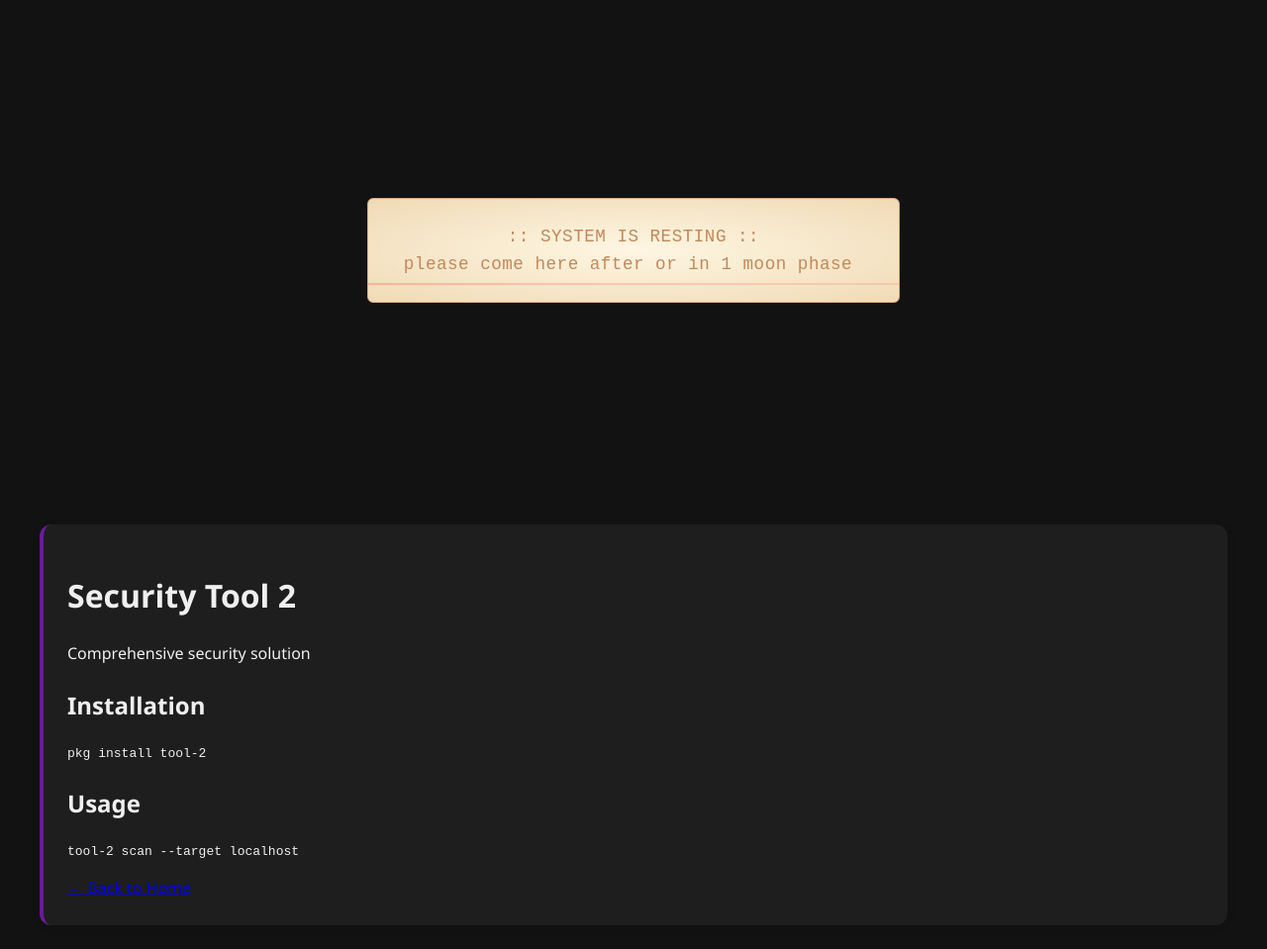
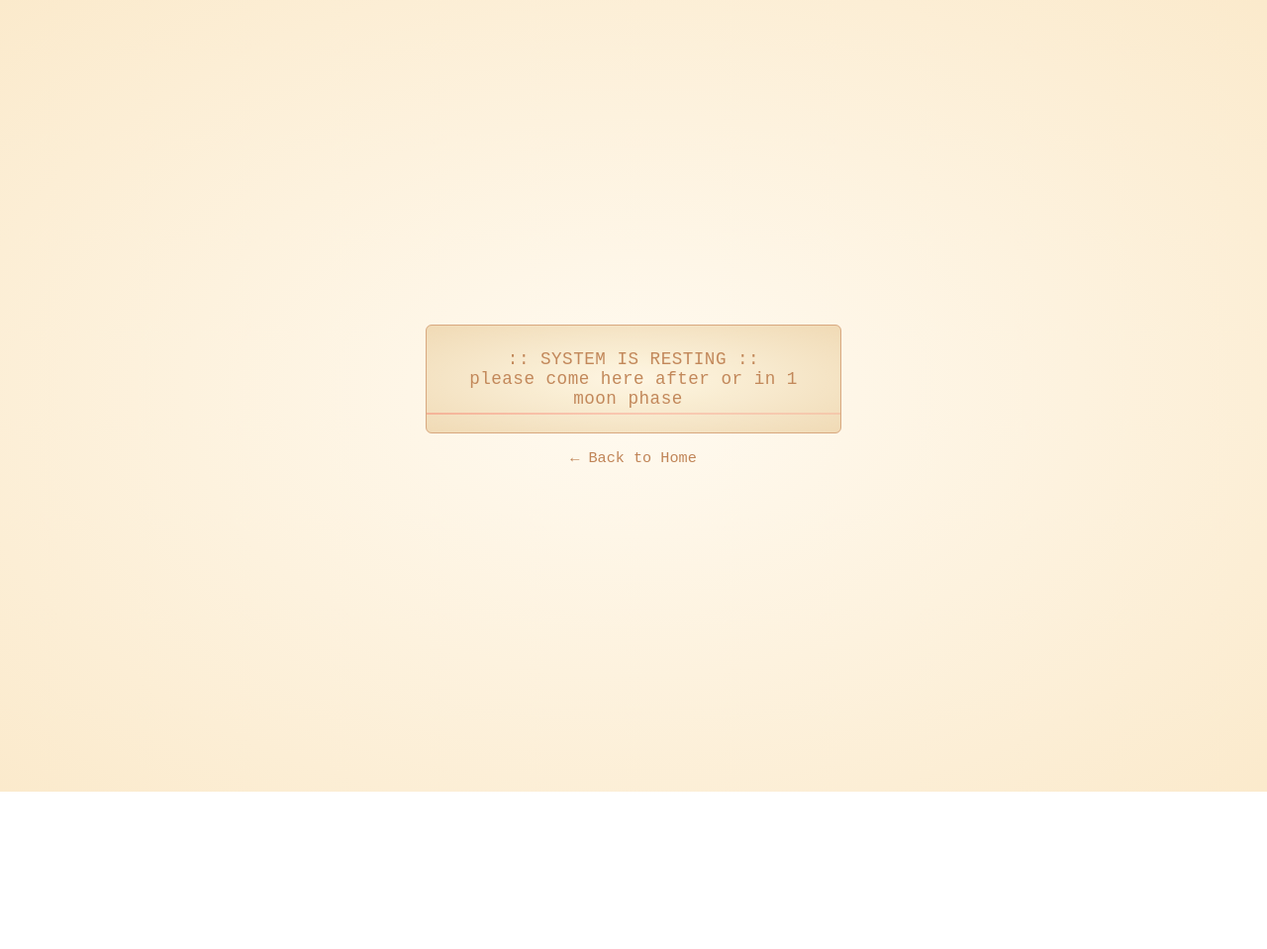
Before and after one commit to B453ZSH/b453zsh.github.io, a plain HTML site: page tools/tool1/index.html in a window 1280 px wide. Shown: the whole page at 99% size. After the commit the page ends 800 px from the top, so only its background shows below. Drawn offline with Linux system fonts and the light colour scheme.

Commit message:
Update index.html
Signed-off-by: زيك <basezsh@gmail.com>

```diff
--- a/tools/tool1/index.html
+++ b/tools/tool1/index.html
@@ -1,29 +1,44 @@
 <!DOCTYPE html>
-<html>
+<html lang="en">
 <head>
-  <meta charset="UTF-8">
-  <title>Tool 2 - full sample design free bug</title>
-  <link rel="stylesheet" href="../../assets/css/main.css">
-</head>
-<body>
+  <meta charset="UTF-8" />
+  <meta name="viewport" content="width=device-width, initial-scale=1.0" />
+  <title>System Resting</title>
   <style>
+    * {
+      margin: 0;
+      padding: 0;
+      box-sizing: border-box;
+    }
+    body {
+      background: radial-gradient(ellipse at center, #fffaf0 0%, #fbeacc 100%);
+      font-family: "Courier New", monospace;
+    }
+    .cool-crt-wrapper {
+      display: flex;
+      justify-content: center;
+      align-items: center;
+      min-height: 100dvh;
+      padding: 2rem;
+      flex-direction: column;
+    }
     .cool-crt {
       background: radial-gradient(ellipse at center, #fef6e4 0%, #f0d9b5 100%);
-  color: #c08457; /* warm copper text */
-  font-family: "Courier New", monospace;
+      color: #c08457;
       font-size: 1.1em;
       padding: 24px 36px;
       border: 1px solid #d8a87f;
       text-align: center;
-  width: fit-content;
-  margin: 25vh auto;
+      max-width: 100%;
+      width: 100%;
+      max-width: 420px;
       letter-spacing: 0.5px;
       border-radius: 6px;
       position: relative;
       overflow: hidden;
+      box-sizing: border-box;
+      margin-bottom: 1rem;
     }
-
-/* Horizontal red scanline effect */
     .cool-crt::before {
       content: "";
       position: absolute;
@@ -31,12 +46,10 @@
       left: 0;
       right: 0;
       height: 2px;
-  background: linear-gradient(to right, rgba(255, 0, 0, 0.2), rgba(255, 64, 64, 0.15)); /* RED */
+      background: linear-gradient(to right, rgba(255, 0, 0, 0.2), rgba(255, 64, 64, 0.15));
       animation: scanline 6s linear infinite;
       z-index: 1;
     }
-
-/* Subtle warm flicker */
     .cool-crt::after {
       content: "";
       position: absolute;
@@ -46,51 +59,46 @@
       z-index: 2;
       pointer-events: none;
     }
-
-/* Soft blinking cursor */
     .cool-crt span {
       animation: blink 1s step-end infinite;
       display: inline-block;
-  color: #ffdead; /* soft parchment tone */
+      color: #ffdead;
       position: relative;
       z-index: 3;
     }
-
     @keyframes scanline {
       0% { top: -10px; }
       100% { top: 100%; }
     }
-
     @keyframes flicker {
       0% { opacity: 0.85; }
       100% { opacity: 1; }
     }
-
     @keyframes blink {
       0%, 100% { opacity: 0; }
       50% { opacity: 1; }
     }
+    a {
+      text-decoration: none;
+      color: #c08457;
+      font-size: 0.95em;
+      transition: opacity 0.3s ease;
+    }
+    a:hover {
+      opacity: 0.6;
+    }
   </style>
+</head>
+<body>
 
+  <div class="cool-crt-wrapper">
     <div class="cool-crt">
       :: SYSTEM IS RESTING ::<br>
       please come here after or in 1 moon phase<span>|</span>
     </div>
-
-  <div class="grid">
-    <div class="card" style="grid-column:1/-1">
-      <h1>Security Tool 2</h1>
-      <p>Comprehensive security solution</p>
-
-      <h2>Installation</h2>
-      <pre><code>pkg install tool-2</code></pre>
-
-      <h2>Usage</h2>
-      <pre><code>tool-2 scan --target localhost</code></pre>
-
     <a href="../../">← Back to Home</a>
   </div>
-  </div>
+
   <script src="../../assets/js/main.js"></script>
 </body>
 </html>
```
Lines whose indentation alone changed are shown as unchanged.
